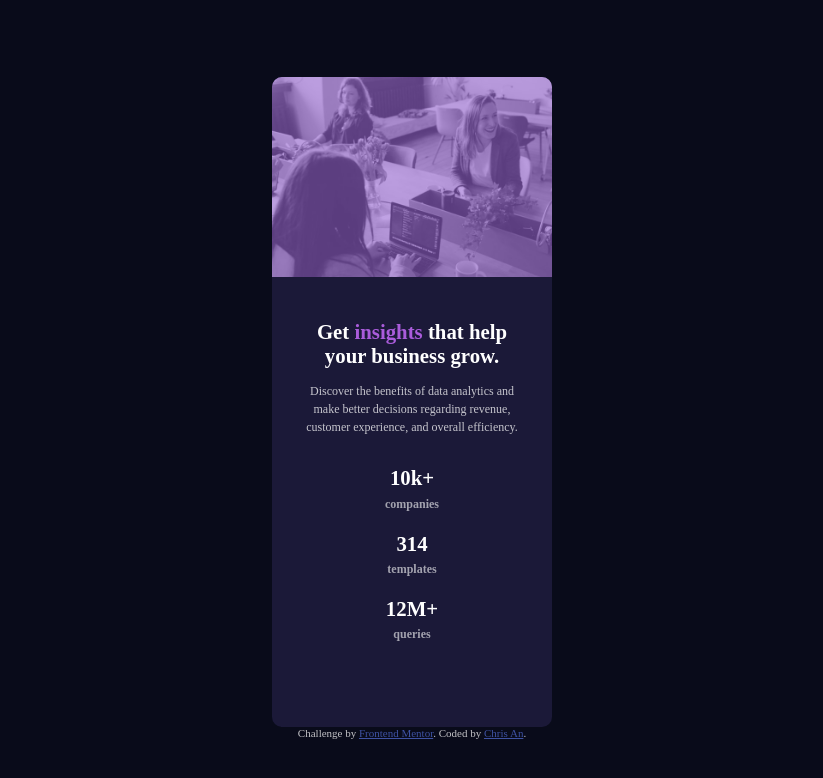
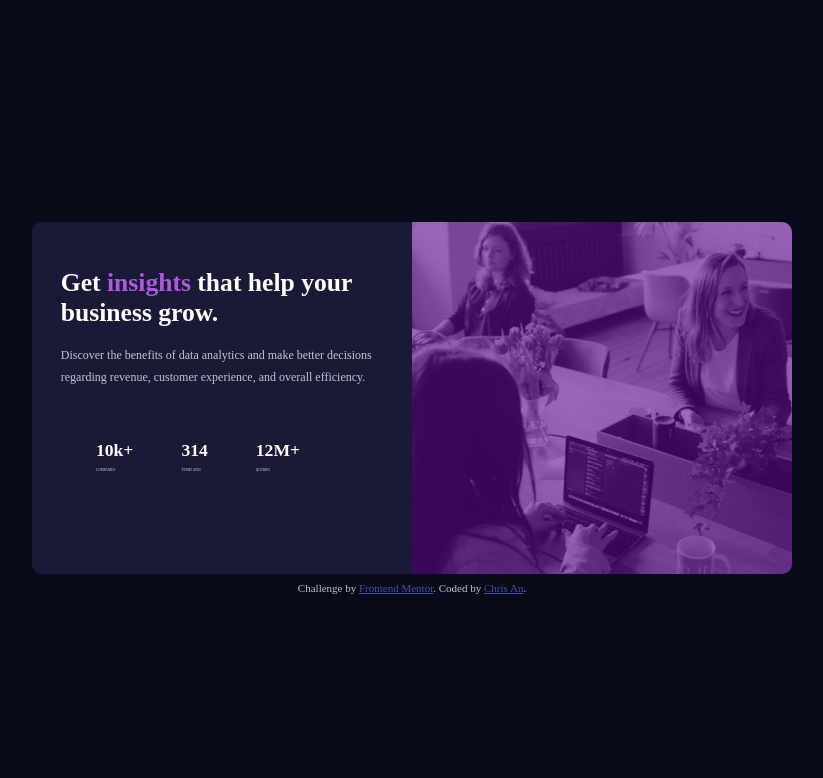
Before and after one commit to an-chris/stats-preview-card-component-main, a plain HTML site: page index.html in a window 1280 px wide. Shown: the whole page, without its empty margins (228-1051 px from the left). Drawn offline with Linux system fonts and the light colour scheme.

Commit message:
tablet and desktop design

```diff
--- a/index.html
+++ b/index.html
@@ -15,16 +15,16 @@
   <div class="container">
     <main class="card">
       <div class="card__header">
-        <img src="./images/image-header-mobile.jpg" alt="mobile-image">
+        <img class="card__header--image" src="./images/image-header-mobile.jpg" alt="mobile-image">
       </div>
       <div class="text">
         <h1 class="card__title">Get <span class="card__title--violet">insights</span> that help your business grow.</h1>
         <p class="card__summary">Discover the benefits of data analytics and make better decisions regarding revenue, customer
           experience, and overall efficiency.</p>
         <div class="card__stats">
-          <h2><span class="card__stats--white">10k+</span> companies</h2>
-          <h2><span class="card__stats--white">314</span> templates</h2>
-          <h2><span class="card__stats--white">12M+</span> queries</h2>
+          <h2 class="card__stat"><span class="card__stat--white">10k+</span> COMPANIES</h2>
+          <h2 class="card__stat"><span class="card__stat--white">314</span> TEMPLATES</h2>
+          <h2 class="card__stat"><span class="card__stat--white">12M+</span> QUERIES</h2>
         </div>
       </div>
     </main>
--- a/style.css
+++ b/style.css
@@ -1,4 +1,4 @@
-@import url('https://fonts.googleapis.com/css2?family=Inter:wght@400;700&family=Lexend+Deca&display=swap');
+  /* Mobile design */
 
 * {
     box-sizing: border-box;
@@ -26,12 +26,12 @@ body {
 }
 
 .card__header {
-  background: hsl(267, 55%, 61%);
+  background: hsl(277, 90%, 30%);
   overflow: hidden;
   height: 200px;
 }
 
-img {
+.card__header--image {
   width: 100%;
   opacity: .4;
   object-fit: cover;
@@ -53,27 +53,32 @@ img {
 .card__summary {
   color: hsla(0, 0%, 100%, 0.75);
   font-size: .75rem;
-  line-height: 1.5;
+  line-height: 1.8;
 }
 
 .card__stats {
   color: hsla(0, 0%, 100%, 0.6);
   display: flex;
-  height: 50%;
   flex-direction: column;
   justify-content: center;
-  margin: 1.3rem;
-  font-size: .5rem;
+  vertical-align: middle;
+  margin: 1rem;
 }
 
-.card__stats--white {
+.card__stat {
+  font-size: .2rem;
+  margin: .75rem 0;
+}
+
+.card__stat--white {
   color: hsl(0, 0%, 100%);
   display: block;
   margin-bottom: .4rem;
-  font-size: 1.3rem;
+  font-size: 1.1rem;
 }
 
 .attribution {
+  margin-top: .5rem;
   font-size: 11px;
   text-align: center;
   color: hsla(0, 0%, 100%, 0.75);
@@ -82,3 +87,53 @@ img {
 .attribution a {
   color: hsl(228, 45%, 44%);
  }
+
+   /* Tablet and Desktop design */
+
+ @media (min-width: 768px) {
+
+   .card {
+     display: flex;
+     flex-direction: row-reverse;
+     justify-content: center;
+     align-items: center;
+     height: 22rem;
+     width: 47.5rem;
+   }
+
+   .card__header {
+      height: 22rem;
+      width: calc(47.5rem / 2);
+   }
+
+  .card__header--image {
+    background-image: url(./images/image-header-desktop.jpg);
+    width: 100%;
+    height: 100%;
+  }
+
+  .text {
+    height: 22rem;
+    width: calc(47.5rem / 2);
+    text-align: left;
+  }
+
+  .card__title {
+     font-size: 1.6rem;
+
+  }
+
+  .card__stats {
+    flex-direction: row;
+    padding: 0;
+    margin: 0 3rem 0 0;
+
+  }
+
+  .card__stat {
+    text-align: left;
+    margin: 2.5rem 1.5rem;
+
+  }
+
+ }
```
